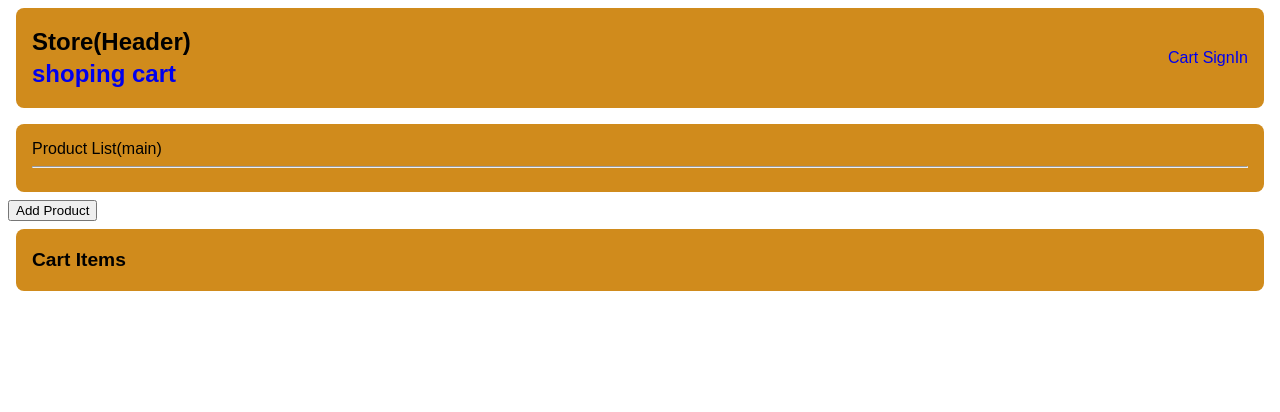
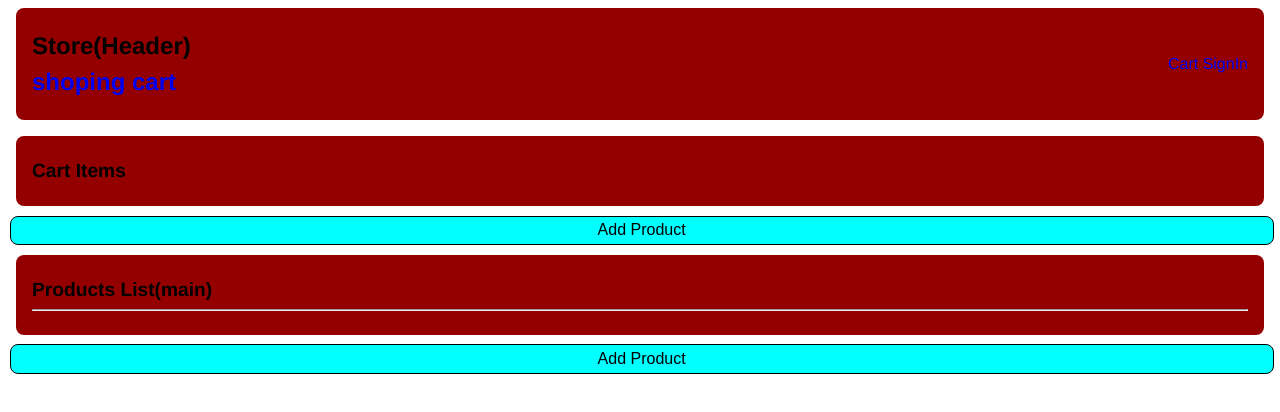
Before and after one commit to evegyzbirun/custom-store, a React (Create React App) app: page / in a window 1280 px wide. Shown: the top 412 px of the page. Built offline with nearby package versions, Linux system fonts and the light colour scheme.

Commit message:
hide add to cart when in new form, have add to card shows in list

```diff
--- /dev/null
+++ b/src/components/AddToCartButton.js
@@ -0,0 +1,11 @@
+import React from "react";
+
+function AddToCartButton({ onClick }) {
+  return (
+    <button className="add" onClick={onClick}>
+      Add to Cart
+    </button>
+  );
+}
+
+export default AddToCartButton;
--- a/src/components/App.js
+++ b/src/components/App.js
@@ -1,19 +1,25 @@
 import React from "react";
 import Basket from "./Basket";
 import Header from "./Header";
+// import Main from "./Main";
 import ProductControl from "./ProductControl";
-import './App.css'
+
 
 
 function App() {
+
+
   return (
 
 
     <div className="App">
       <Header></Header>
-      <div className="row"></div>
+      <div className="row">
+        {/* <Main></Main> */}
+        {/* <ProductControl></ProductControl> */}
+        <Basket></Basket>
+      </div>
       <ProductControl></ProductControl>
-      <Basket></Basket>
     </div>
 
 
--- a/src/components/Product.js
+++ b/src/components/Product.js
@@ -1,8 +1,15 @@
 import React from "react";
 import PropTypes from "prop-types";
+import AddToCartButton from "./AddToCartButton";
 
 function Product(props) {
   const [imageSrc, setImageSrc] = React.useState(null);
+  const [cartItems, setCartItems] = React.useState([]);
+
+  function handleAddToCart(id) {
+    const item = { id, quantity: 1 };
+    setCartItems([...cartItems, item]);
+  }
 
   React.useEffect(() => {
     if (props.image) {
@@ -14,24 +21,28 @@ function Product(props) {
     }
   }, [props.image]);
 
-
-
-
   return (
     <React.Fragment>
-
-
+      <main className="block col-2">
+        <div className="row">
           <div onClick={() => props.whenProductClicked(props.id)}>
-            <h3>{props.names} - {props.sku}</h3>
-            <p><em>{props.color}</em></p>
-            <p><em>{props.category}</em></p>
-            <p><em>{props.price}$</em></p>
-            <p>{imageSrc && <img src={imageSrc} alt="Product" />}</p>
-
+            <p>{imageSrc && <img className="small" src={imageSrc} alt="Product" />}</p>
+            <h2>Name: {props.names} </h2>
+            <h2>Color: <em>{props.color}</em></h2>
+            <h2>Category: <em>{props.category}</em></h2>
+            <h2>Product number(sku): <em>{props.sku}</em></h2>
+            <h2>Price: <em>${props.price}</em></h2>
 
             <hr />
+
           </div>
-
+        </div>
+      </main>
+      {!props.hideButton && (
+              <div className="">
+                <AddToCartButton onClick={() => handleAddToCart(props.id)} />
+              </div>
+            )}
     </React.Fragment>
   );
 }
@@ -42,9 +53,10 @@ Product.propTypes = {
   color: PropTypes.string,
   category: PropTypes.string,
   price: PropTypes.number,
-  image: PropTypes.instanceOf(File),
+  image: PropTypes.object,
   id: PropTypes.string,
-  whenProductClicked: PropTypes.func
-}
+  whenProductClicked: PropTypes.func,
+  hideButton: PropTypes.bool,
+};
 
 export default Product;
--- a/src/components/ProductControl.js
+++ b/src/components/ProductControl.js
@@ -82,12 +82,15 @@ class ProductControl extends React.Component {
       currentlyVisibleState = <NewProductForm onNewProductCreation={this.handleAddingNewProductToList} />;
       buttonText = "Return to Product List";
     } else {
-      currentlyVisibleState = <ProductList onProductSelection={this.handleChangingSelectedProduct} productList={this.state.mainProductList} />;
-      buttonText = "Add Product";
+      currentlyVisibleState =
+      <ProductList onProductSelection={this.handleChangingSelectedProduct} productList={this.state.mainProductList} />;
+     buttonText = "Add Product"
+
     }
     return (
       <React.Fragment>
 
+            <button onClick={this.handleClick}>{buttonText}</button>
             {currentlyVisibleState}
             <button onClick={this.handleClick}>{buttonText}</button>
 
--- a/src/components/ProductDetail.js
+++ b/src/components/ProductDetail.js
@@ -6,15 +6,18 @@ function ProductDetail(props) {
 
   return (
     <React.Fragment>
-      <h1>product Detail</h1>
-      <h3>{product.sku} - {product.names}</h3>
-      <p><em>{product.color}</em></p>
-      <p><em>{product.category}</em></p>
-      <p><em>{product.price}$</em></p>
-      <img src={URL.createObjectURL(product.image)} alt={product.name} />
-      <button onClick={onClickingEdit}>Update Product</button>
-      <button onClick={() => onClickingDelete(product.id)}>Delete Product</button>
-      <hr />
+      <div className="space-detail">
+        <h1>Products: </h1>
+        <img className="small" src={URL.createObjectURL(product.image)} alt={product.name} />
+        <h2>Name: {product.names} </h2>
+        <h2>Color: <em>{product.color}</em></h2>
+        <h2>Category: <em>{product.category}</em></h2>
+        <h2>Product number(sku): <em>{product.sku}</em></h2>
+        <h2>Price: <em>${product.price}</em></h2>
+        <button onClick={onClickingEdit}>Update Product</button>
+        <button onClick={() => onClickingDelete(product.id)}>Delete Product</button>
+        <hr />
+      </div>
     </React.Fragment>
   );
 }
--- a/src/components/ProductList.js
+++ b/src/components/ProductList.js
@@ -3,14 +3,17 @@ import Product from "./Product";
 import PropTypes from "prop-types";
 
 function ProductList(props) {
+
   return (
 
     <main className="block col-2">
-      <div>Product List(main)</div>
+      <h2>Products List(main)</h2>
       <hr />
       <div className="row">
         {props.productList.map((product) =>
+
           <Product
+
             whenProductClicked={props.onProductSelection}
             names={product.names}
             sku={product.sku}
@@ -20,6 +23,7 @@ function ProductList(props) {
             image={product.image}
             id={product.id}
             key={product.id} />
+
         )}
       </div>
     </main>
--- a/src/components/ReusableForm.js
+++ b/src/components/ReusableForm.js
@@ -1,8 +1,6 @@
 import React, { useState } from 'react';
 import PropTypes from "prop-types";
 import Product from './Product';
-
-
 
 function ReusableForm(props) {
   const [selectedFile, setSelectedFile] = useState(null);
@@ -13,7 +11,7 @@ function ReusableForm(props) {
 
   return (
     <React.Fragment>
-      <form onSubmit={props.formSubmissionHandler}>
+      <form className='form' onSubmit={props.formSubmissionHandler}>
         <input
           type='text'
           name='names'
@@ -44,7 +42,7 @@ function ReusableForm(props) {
       <form id='image-upload'>
 
       </form>
-      <Product image={selectedFile} />
+      <Product image={selectedFile} hideButton={true} />
     </React.Fragment>
   );
 }
--- a/src/index.css
+++ b/src/index.css
@@ -1,11 +1,11 @@
 body {
-  font-family: Arial, Helvetica, sans-serif;
+  font-family: 'Helvetica';
 }
 
 h1,
 h2,
 h3 {
-  margin: 0.25rem 0;
+  margin: 0.5rem 0;
 }
 
 h1 {
@@ -20,6 +20,10 @@ h3 {
   font-size: 1rem;
 }
 
+.space-detail {
+  margin-bottom: 10px;
+}
+
 a {
   text-decoration: none;
 }
@@ -29,10 +33,11 @@ a {
   justify-content: space-between;
 }
 
+
+
 .row.center {
   align-items: center;
 }
-
 
 .col-1 {
   flex: 1;
@@ -43,12 +48,35 @@ a {
 }
 
 .block {
-  background-color: rgb(208, 139, 28);
+  background-color: #940000;
   padding: 1rem;
   margin: 0.5rem;
   border-radius: 0.5rem;
 }
 
-.row.center {
-  align-items: center;
+img.small {
+  max-height: 8rem;
 }
+
+button {
+  font-size: 1rem;
+  padding: 0.3rem;
+  margin: 0.1rem;
+  border-radius: 0.5rem;
+  border: 0.1rem black solid;
+  background-color: aqua;
+  width: 100%;
+  cursor: pointer;
+}
+
+button.add {
+  background-color: aqua;
+  width: 10rem;
+}
+button.remove{
+  background-color: aqua;
+  width: 1.5rem;
+}
+form.form {
+  width: 10rem;
+}
```
Also changed, not shown: src/components/Main.js (+9 -0 lines).
